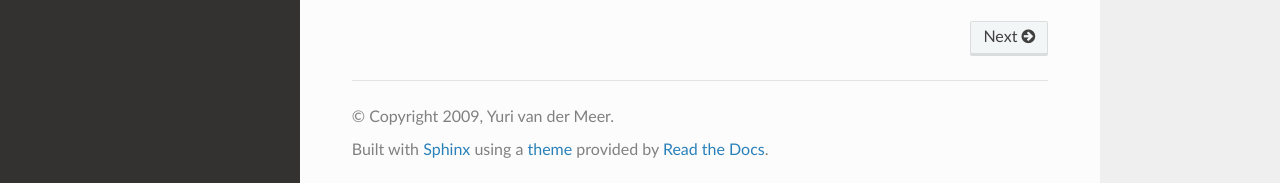
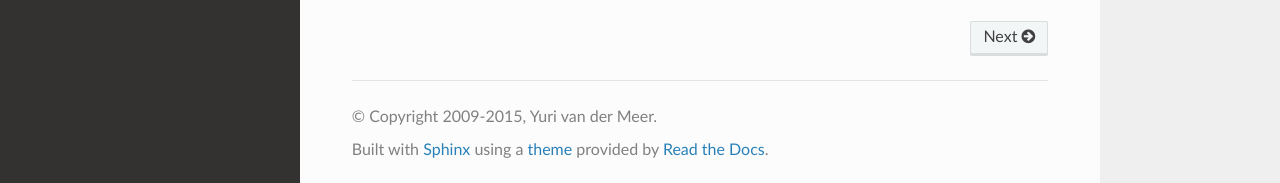
Before and after one commit to yvandermeer/django-http-proxy, a Sphinx documentation site: the page built from docs/index.rst, in a window 1280 px wide and 900 px high, scrolled down 613 px. Shown: the part 714-897 px from the top of the window. Built offline with Sphinx 7.4.7 and the Read the Docs theme 2.0.0, drawn with Linux system fonts in a browser that asks for light colours; part of the change alters nothing that is shown.

```diff
--- a/docs/conf.py
+++ b/docs/conf.py
@@ -12,6 +12,7 @@
 # serve to show the default.
 
 import os
+from datetime import datetime
 
 
 on_rtd = os.environ.get('READTHEDOCS', None) == 'True'
@@ -41,7 +42,7 @@ master_doc = 'index'
 
 # General information about the project.
 project = u'Django HTTP Proxy'
-copyright = u'2009, Yuri van der Meer'
+copyright = u'2009-{}, Yuri van der Meer'.format(datetime.today().year)
 
 # The version info for the project you're documenting, acts as replacement for
 # |version| and |release|, also used in various other places throughout the
```
